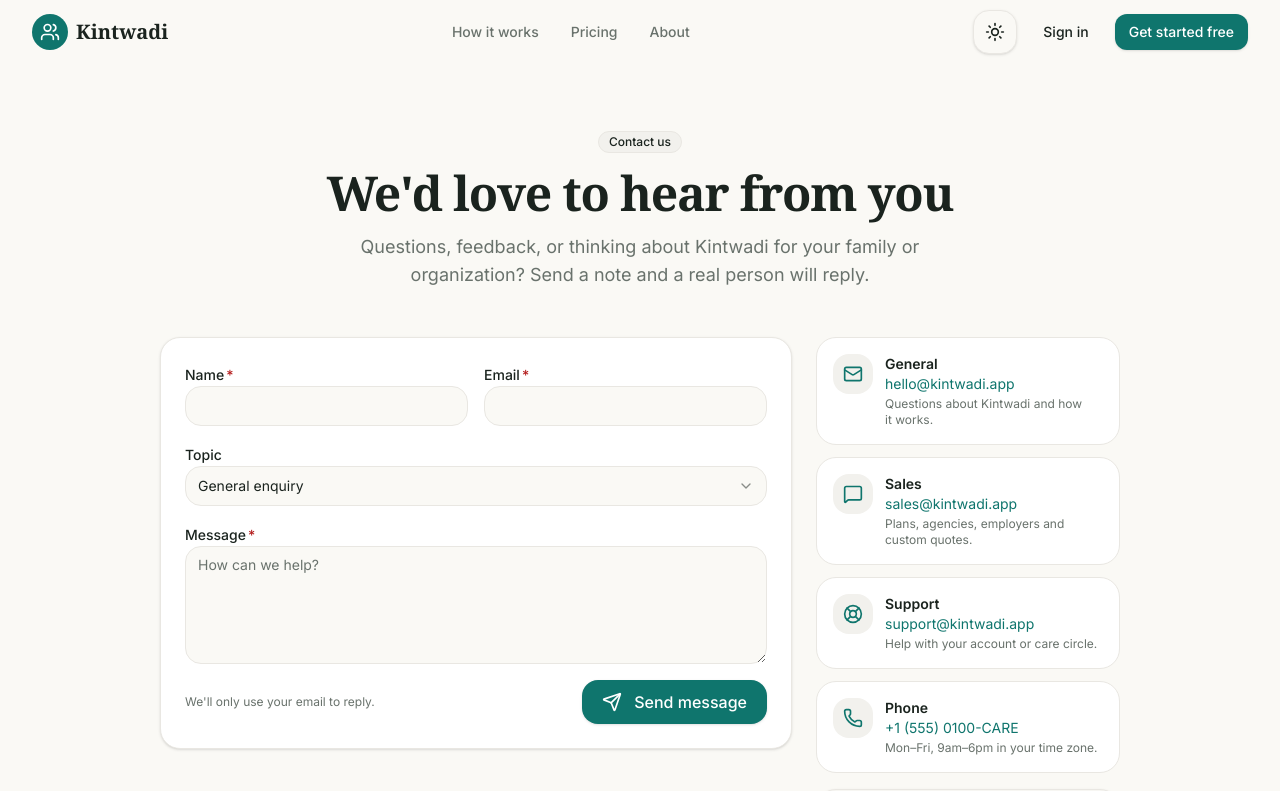
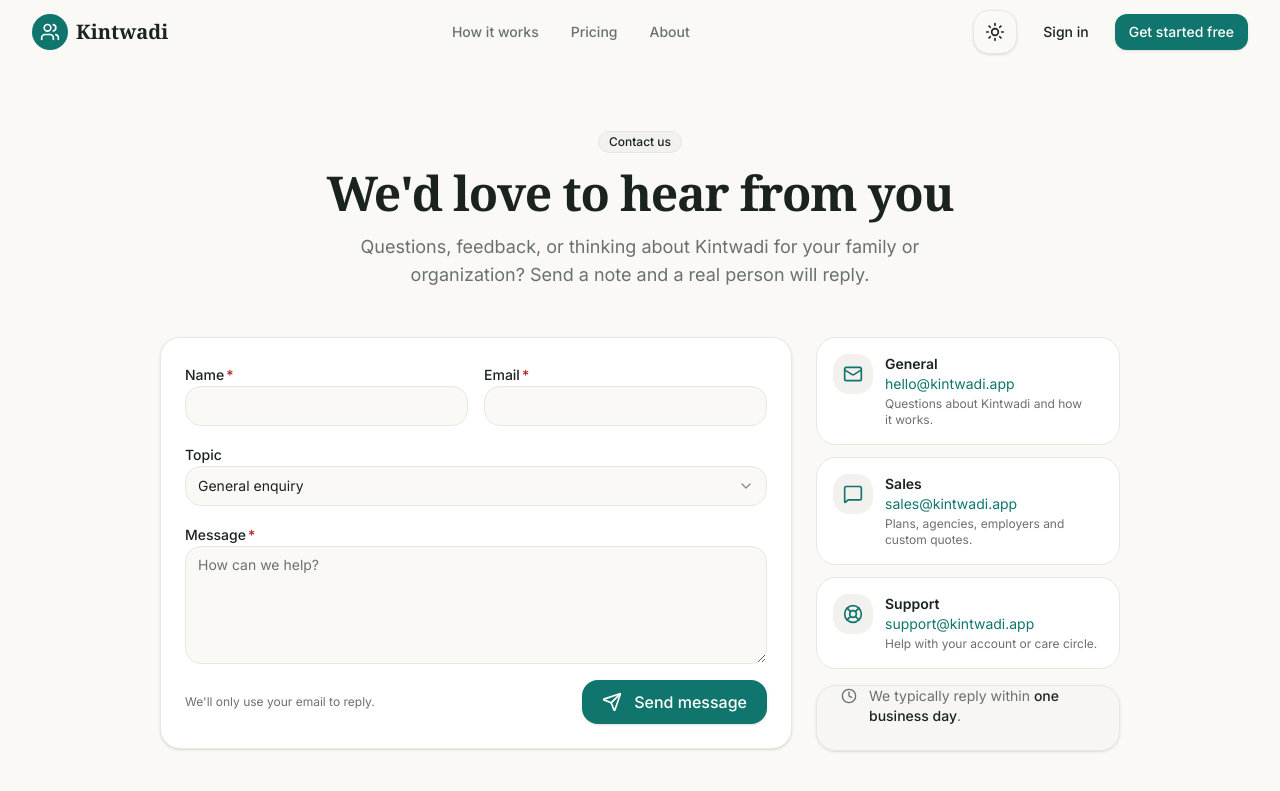
Before and after one commit to rogerjeasy/carecircle, a Next.js app: page /contact in a window 1280 px wide. Shown: the top 791 px of the page. Built offline with nearby package versions, Linux system fonts and the light colour scheme.

Commit message:
contact components

```diff
--- a/src/components/contact/contact-form.tsx
+++ b/src/components/contact/contact-form.tsx
@@ -1,6 +1,7 @@
 "use client";
 
 import * as React from "react";
+import { toast } from "sonner";
 import { Check, Loader2, Send } from "lucide-react";
 import { cn } from "@/lib/utils";
 import { Button } from "@/components/ui/button";
@@ -16,6 +17,7 @@ import {
 } from "@/components/ui/select";
 import { Card, CardContent } from "@/components/ui/card";
 import { TOPICS, type TopicValue } from "./data";
+import { submitContactMessage } from "@/lib/contact/actions";
 
 const EMAIL_RE = /^[^\s@]+@[^\s@]+\.[^\s@]+$/;
 
@@ -53,8 +55,17 @@ export function ContactForm() {
     setTouched(true);
     if (!valid || submitting) return;
     setSubmitting(true);
-    await new Promise((r) => setTimeout(r, 700));
+    const fd = new FormData();
+    fd.set("name", values.name);
+    fd.set("email", values.email);
+    fd.set("topic", values.topic);
+    fd.set("message", values.message);
+    const res = await submitContactMessage(fd);
     setSubmitting(false);
+    if (!res.ok) {
+      toast.error(res.error);
+      return;
+    }
     setDone(true);
   };
 
--- a/src/components/contact/data.ts
+++ b/src/components/contact/data.ts
@@ -1,6 +1,6 @@
 // Content for the Contact page.
 
-import { LifeBuoy, Mail, MessageSquare, Phone } from "lucide-react";
+import { LifeBuoy, Mail, MessageSquare } from "lucide-react";
 
 export const TOPICS = [
   { value: "general", label: "General enquiry" },
@@ -42,11 +42,4 @@ export const CONTACT_METHODS: ContactMethod[] = [
     href: "mailto:support@kintwadi.app",
     note: "Help with your account or care circle.",
   },
-  {
-    icon: Phone,
-    label: "Phone",
-    value: "+1 (555) 0100-CARE",
-    href: "tel:+15550100",
-    note: "Mon–Fri, 9am–6pm in your time zone.",
-  },
 ];
```
